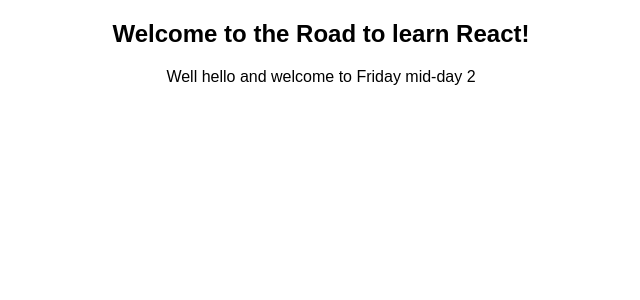
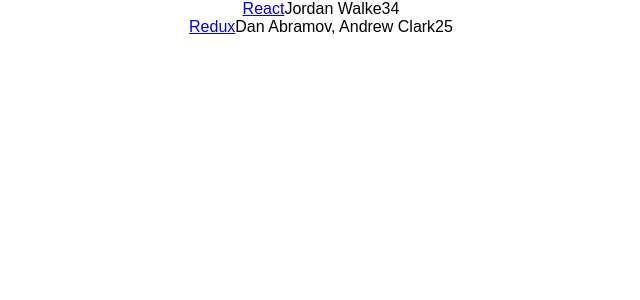
Before and after one commit to shearichard/r2lr, a React (Create React App) app in the folder hackernews/: page / in a window 1280 px wide. Shown: the top 300 px of the page, without its empty margins (319-959 px from the left). Built offline with nearby package versions, Linux system fonts and the light colour scheme.

Commit message:
Make use of lists/map to render a set of variables to the browser

```diff
--- a/hackernews/src/App.js
+++ b/hackernews/src/App.js
@@ -1,14 +1,41 @@
 import React, { Component } from 'react';
 import './App.css';
 
+const list = [
+  {
+    title: 'React',
+    url: 'https://facebook.github.io/react/',
+    author: 'Jordan Walke',
+    num_comments: 3,
+    points: 4,
+    objectID: 0,
+  },
+  {
+    title: 'Redux',
+    url: 'https://github.com/reactjs/redux',
+    author: 'Dan Abramov, Andrew Clark',
+    num_comments: 2,
+    points: 5,
+    objectID: 1,
+  },
+];
+
 class App extends Component {
   render() {
-    const helloWorld = 'Welcome to the Road to learn React!';
-    const preamble = 'Well hello and welcome to Friday mid-day 2';
     return (
       <div className="App">
-        <h2>{helloWorld}</h2>
-        <p>{preamble}</p>
+        {list.map(function(item) {
+          return(
+            <div key={item.objectID}>
+              <span>
+                <a href={item.url}>{item.title}</a>
+              </span>
+              <span>{item.author}</span>
+              <span>{item.num_comments}</span>
+              <span>{item.points}</span>
+            </div>
+          );
+        })}
       </div>
     );
   }
```
